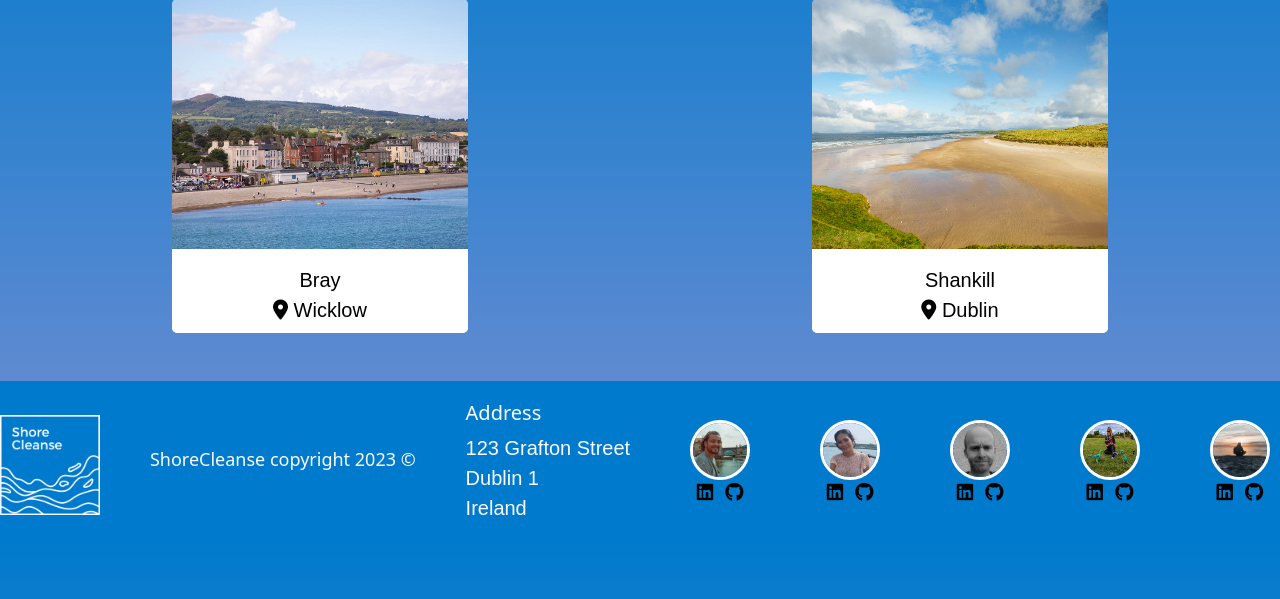
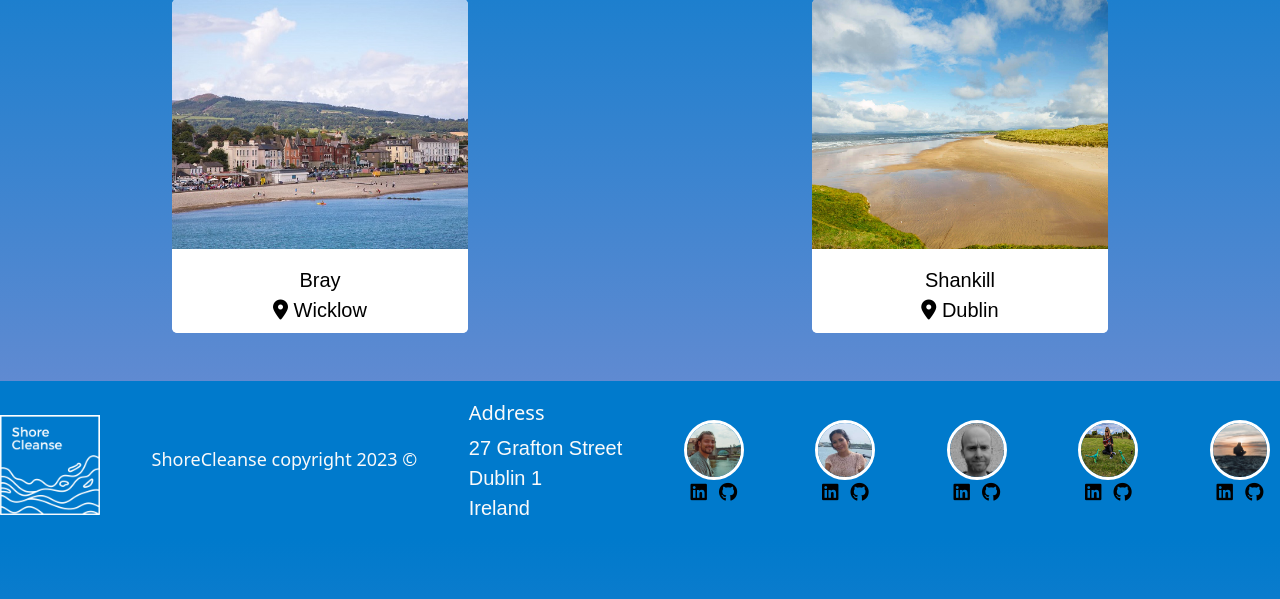
Before and after one commit to KTC96/ShoreCleanse, a Django app: page /all_events in a window 1280 px wide. Shown: the part 167-766 px from the top of the page. Run offline with Django 4.2, Linux system fonts and the light colour scheme; data comes from the database, SQL or seed files in the repository; some libraries are stand-ins or nearby versions.

Commit message:
update address

```diff
--- a/templates/base.html
+++ b/templates/base.html
@@ -108,7 +108,7 @@
                     <div class="address">
                         <h5>Address</h5>
                         <p>
-                            123 Grafton Street<br>
+                            27 Grafton Street<br>
                             Dublin 1<br>
                             Ireland<br>
                         </p>
```
